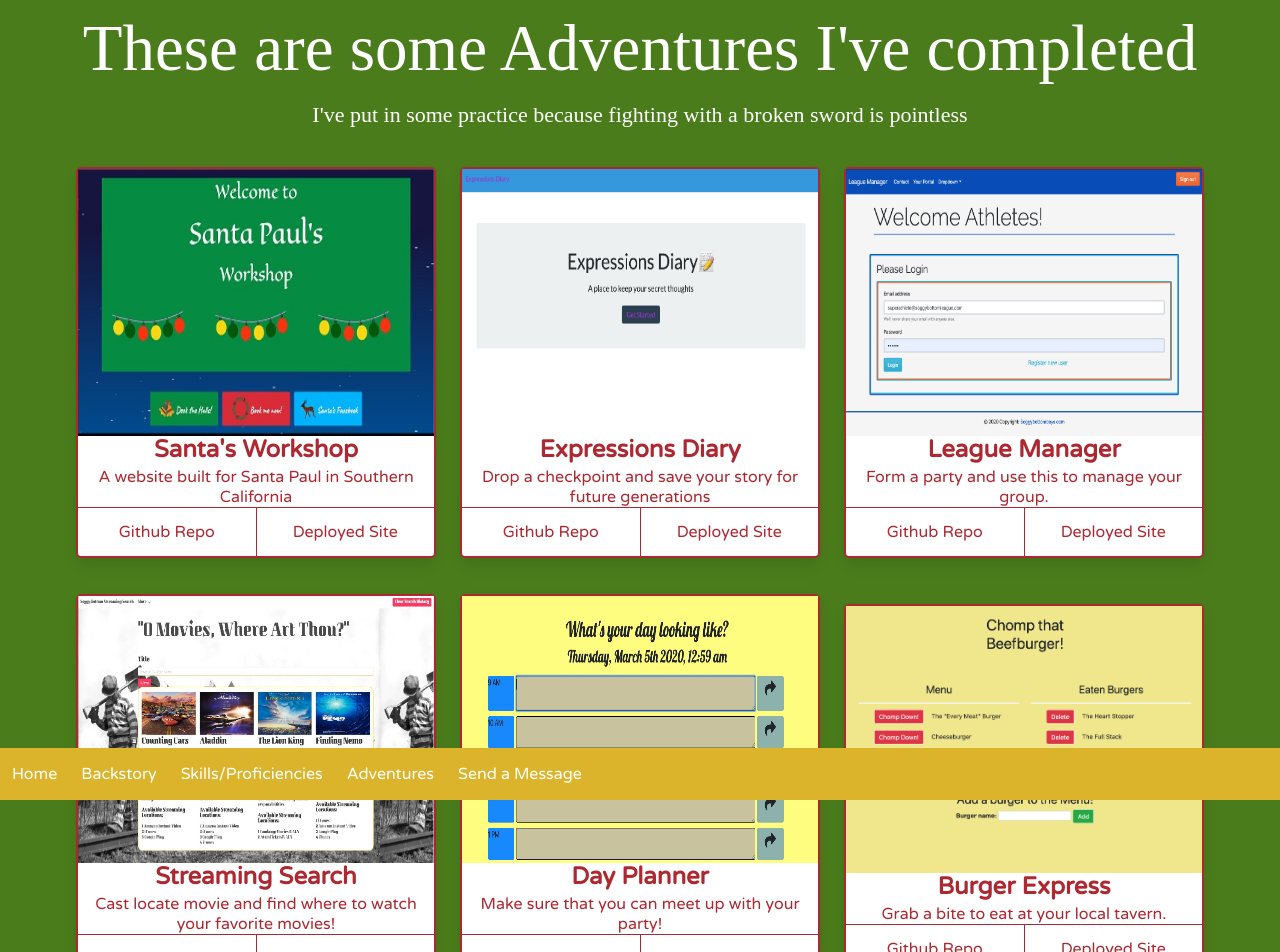
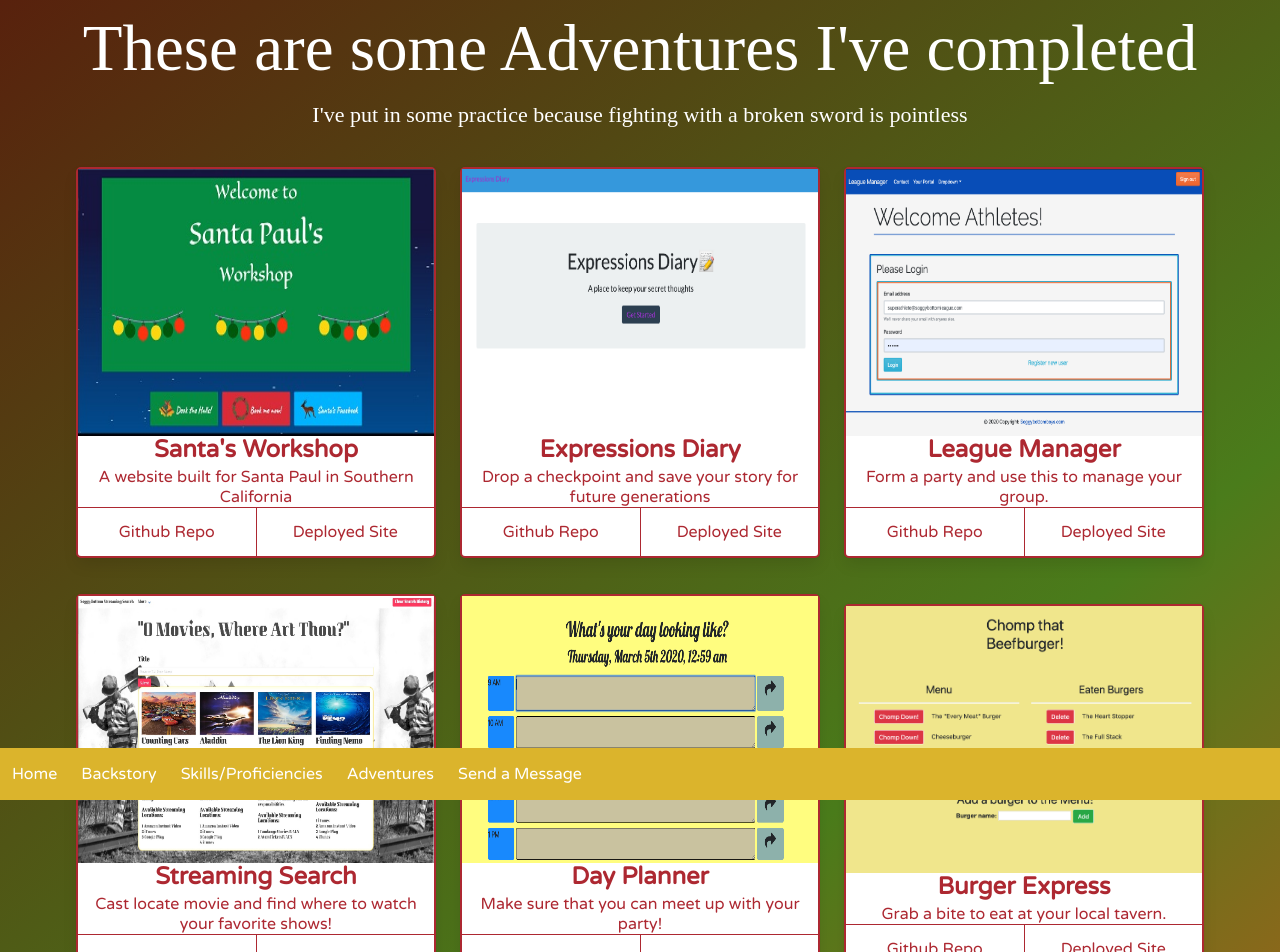
Before and after one commit to seanianking/MrKingsPortfolio, a React (Create React App) app: page /Adventures in a window 1280 px wide. Shown: the top 952 px of the page. Built offline with nearby package versions, Linux system fonts and the light colour scheme.

Commit message:
slight color changes on each page

```diff
--- a/src/components/AdventuresBody.js
+++ b/src/components/AdventuresBody.js
@@ -10,7 +10,7 @@ import Burger from '../assets/images/someBurgersEaten.png'
 function AdventuresBody() {
     return (
         <div>
-            <section className='hero is-fullheight is-info'>
+            <section className='hero is-fullheight is-bold is-info'>
                 <div className='columns'>
                     <div className='column'>
                         <div className=" has-text-centered">
@@ -84,7 +84,7 @@ function AdventuresBody() {
                                     </div>
                                     <div className="media-content has-text-centered">
                                     <p className="title is-4 has-text-danger">Streaming Search</p>
-                                        <p className="subtitle is-6 has-text-danger">Cast locate movie and find where to watch your favorite movies!</p>
+                                        <p className="subtitle is-6 has-text-danger">Cast locate movie and find where to watch your favorite shows!</p>
                                     </div>
                                     <footer className="card-footer">
                                     <a href="https://github.com/TuckerV/soggybottomboys-project1"
--- a/src/components/BackstoryBody.js
+++ b/src/components/BackstoryBody.js
@@ -6,7 +6,7 @@ function BackstoryBody() {
         <div>
             <div className='columns is-gapless'>
             <div className='column'>
-                <div className="hero is-fullheight is-warning">
+                <div className="hero is-fullheight is-bold is-warning">
                     <div className="container has-text-centered">
                         <h1 className="title">Title</h1>
                         <h2 className="subtitle">Subtitle</h2>
--- a/src/components/LandingBody.js
+++ b/src/components/LandingBody.js
@@ -6,7 +6,7 @@ function LandingBody() {
         <div>
             <div className='columns is-gapless'>
                 <div className='column'>
-                    <div className="hero is-fullheight is-link">
+                    <div className="hero is-fullheight is-bold is-link">
                         <div className="container has-text-centered">
                             <h1 className="title">Sean King, Full-Stack Developer</h1>
                             <h2 className='subtitle'>TableTop RPG fan, and not your average NPC</h2>
--- a/src/components/SkillsProficienciesBody.js
+++ b/src/components/SkillsProficienciesBody.js
@@ -6,7 +6,7 @@ function SkillsProficienciesBody() {
         <div>
             <div className='columns is-gapless'>
             <div className='column'>
-                <div className="hero is-fullheight is-success">
+                <div className="hero is-bold is-fullheight is-success">
                     <div className="container has-text-centered">
                         <h1 className="title">Title</h1>
                         <h2 className="subtitle">Subtitle</h2>
```
